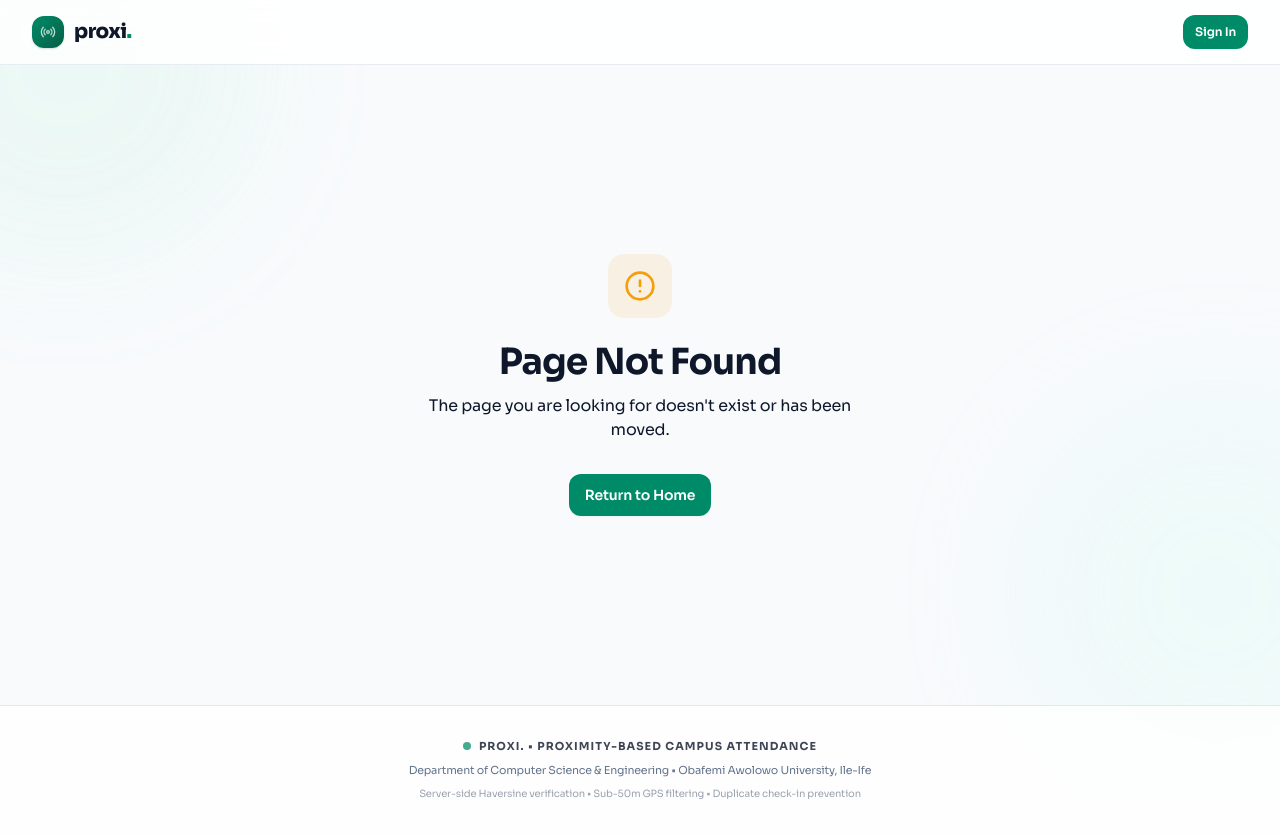
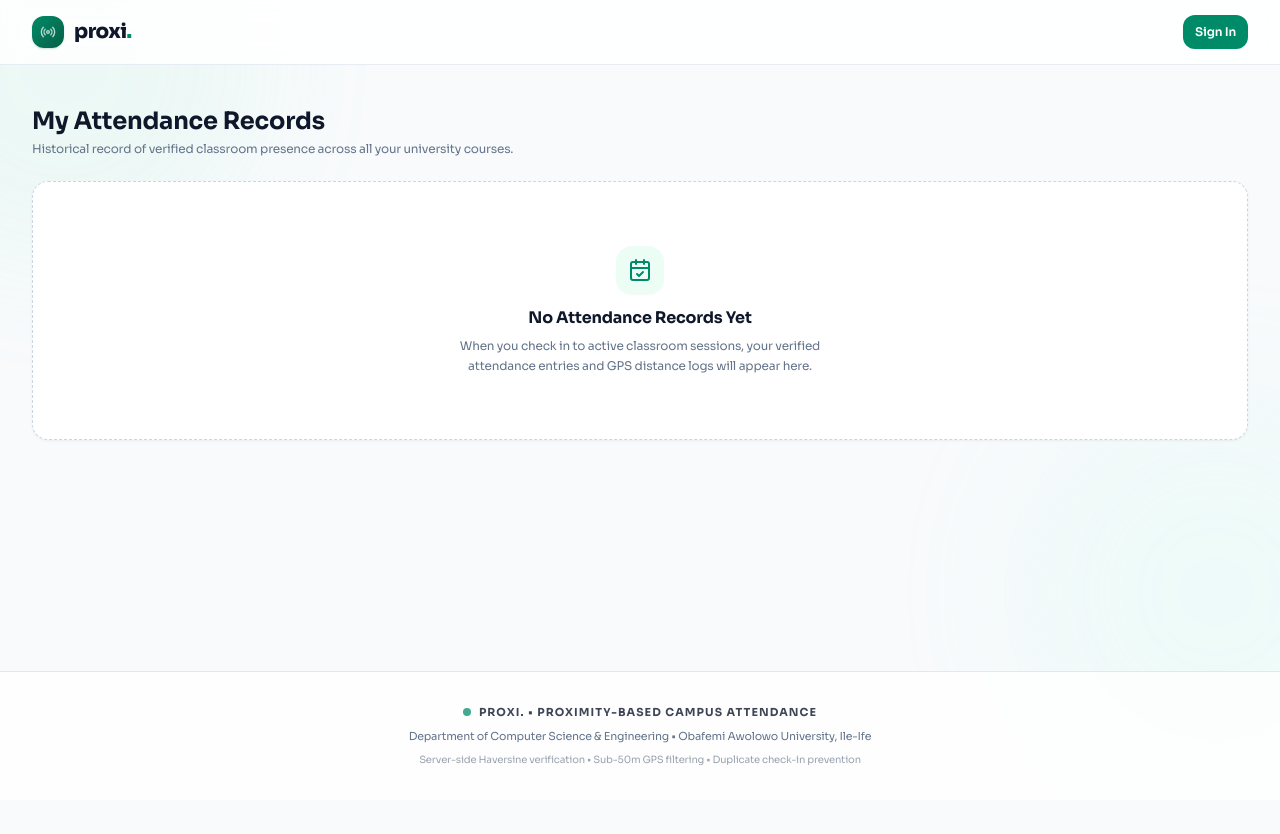
Before and after one commit to Isaacayomi/Proxi, a Next.js app: page /student/history in a window 1280 px wide. Before the commit this address had no page. After the commit the page ends 800 px from the top, so only its background shows below. Built offline with nearby package versions, Linux system fonts and the light colour scheme.

Commit message:
feat(student): implement student attendance history page

```diff
--- /dev/null
+++ b/src/app/student/history/page.tsx
@@ -0,0 +1,55 @@
+"use client";
+
+import React, { useEffect, useState } from "react";
+import { useAuth } from "@/lib/auth/auth-context";
+import { db } from "@/lib/db/store";
+import { AttendanceRecord } from "@/types/database";
+import { HistoryTable } from "@/components/student/history-table";
+
+export default function StudentHistoryPage() {
+  const { user } = useAuth();
+  const studentId = user?.id || "";
+  const [history, setHistory] = useState<AttendanceRecord[]>([]);
+  const [loading, setLoading] = useState(true);
+
+  useEffect(() => {
+    if (!studentId) {
+      setLoading(false);
+      return;
+    }
+
+    fetch(`/api/attendance/records?studentId=${studentId}`)
+      .then((res) => res.json())
+      .then((data) => {
+        if (data.success && Array.isArray(data.records)) {
+          setHistory(data.records);
+        } else {
+          setHistory(db.getStudentAttendanceHistory(studentId));
+        }
+      })
+      .catch(() => {
+        setHistory(db.getStudentAttendanceHistory(studentId));
+      })
+      .finally(() => setLoading(false));
+  }, [studentId]);
+
+  return (
+    <div className="space-y-6">
+      <div>
+        <h1 className="text-2xl font-bold text-proxi-ink">
+          My Attendance Records
+        </h1>
+        <p className="text-xs text-proxi-muted mt-1">
+          Historical record of verified classroom presence across all your
+          university courses.
+        </p>
+      </div>
+
+      {loading ? (
+        <div className="py-12 text-center text-xs text-proxi-muted">Loading attendance records...</div>
+      ) : (
+        <HistoryTable records={history} />
+      )}
+    </div>
+  );
+}
```
